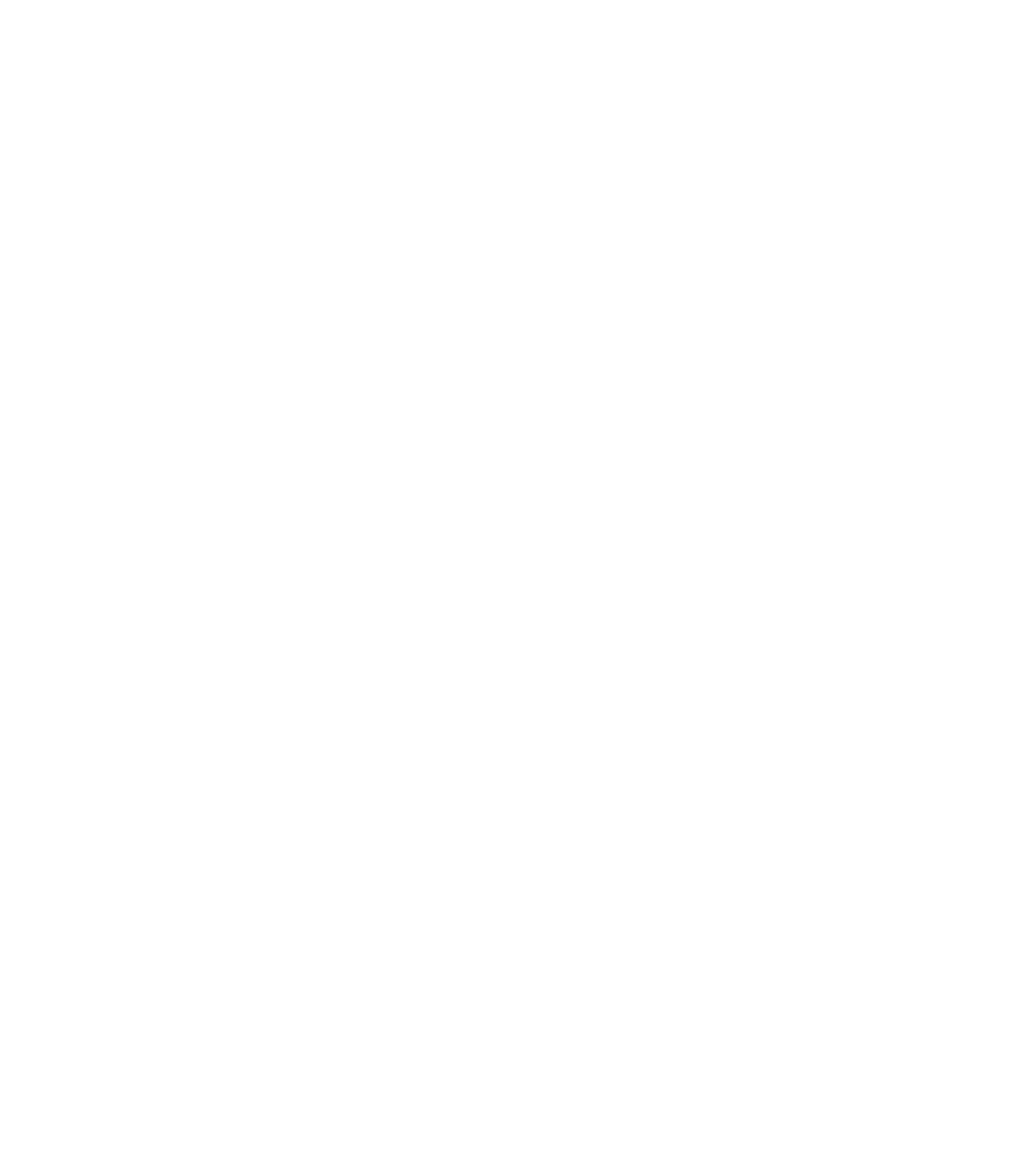
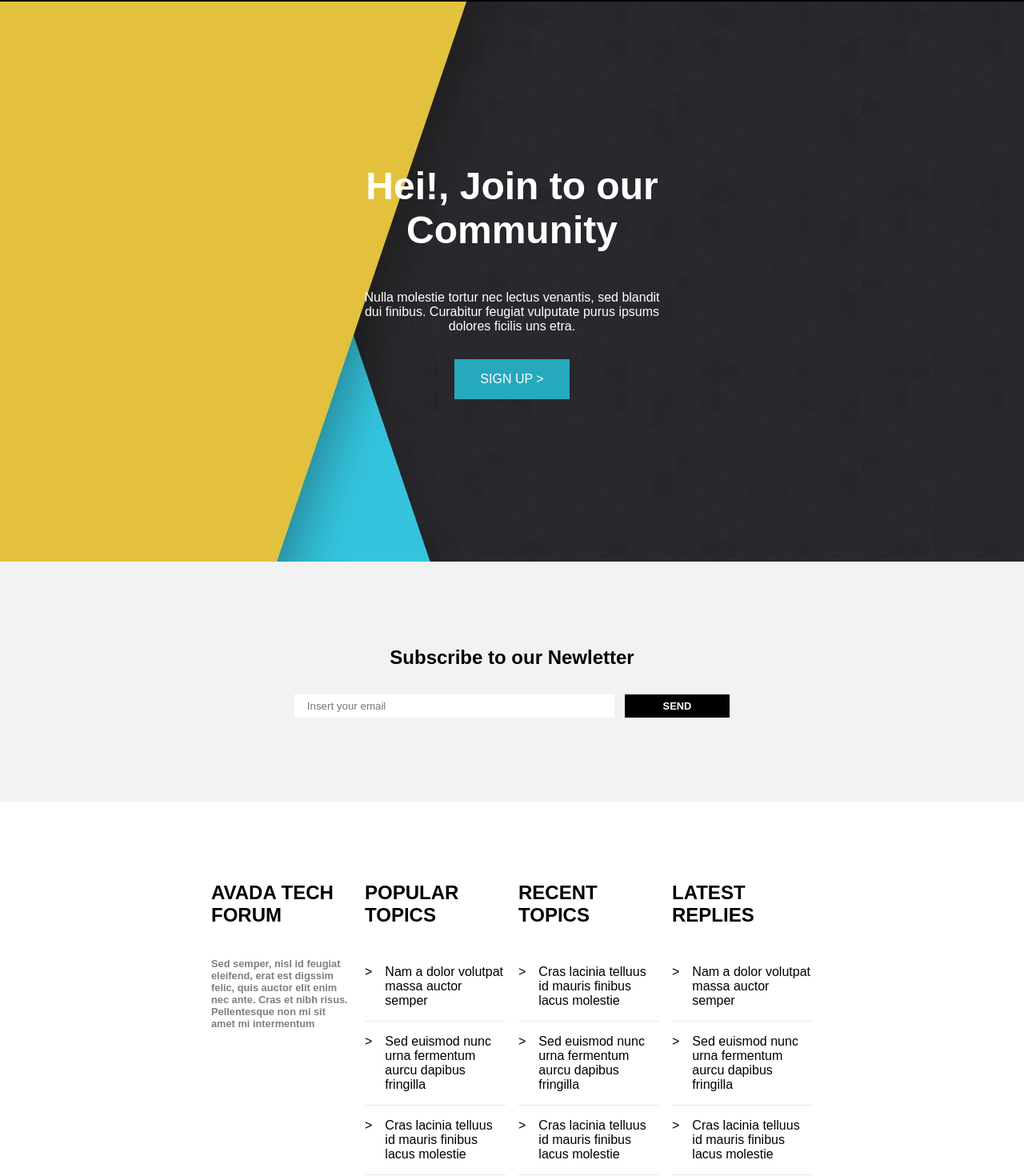
Before and after one commit to callagan70/proj-html-vuejs, a Vue app: page / in a window 1280 px wide. Shown: the part 4557-6027 px from the top of the page at 80% size. Before the commit the page ends 4459 px from the top, so only its background shows below. Built offline with nearby package versions, Linux system fonts and the light colour scheme.

Commit message:
Sono quasi alla fine, mi manca il footer

```diff
--- a/src/App.vue
+++ b/src/App.vue
@@ -7,15 +7,10 @@
       <SecThree />
       <DivCom />
       <SeC4 />
-
-
-
-
-
-
-
-
-
+      <DivCom />
+      <SeC5 />
+      <SeC6 />
+      <SeC7 />
     </main>
 </div>
 </template>
@@ -27,6 +22,9 @@
 import SecThree from './components/SecThree.vue'
 import DivCom from './components/DivCom.vue'
 import SeC4 from './components/SeC4.vue'
+import SeC5 from './components/SeC5.vue'
+import SeC6 from './components/SeC6.vue'
+import SeC7 from './components/SeC7.vue'
 
 export default {
   components: {
@@ -36,6 +34,9 @@
     SecThree,
     DivCom,
     SeC4,
+    SeC5,
+    SeC6,
+    SeC7
    },
 }
 
@@ -50,7 +51,6 @@
     font-family: Arial, Helvetica, sans-serif;
   }
 
-// NOTE come installare FontAwesame
 // NOTE come si può inserire uno style dentro l'altro?
 // NOTE come si può stampare gli elementi di un arrow ?
 // NOTE capire come dimicizzare le immagine sella SecThree
--- a/src/components/SeC4.vue
+++ b/src/components/SeC4.vue
@@ -89,6 +89,7 @@
     background-color: white;
     width: 250px;
     height: 250px;
+    border-top: 3px solid #27AFC3;
 }
 
 .row{
--- /dev/null
+++ b/src/components/SeC5.vue
@@ -0,0 +1,69 @@
+<template>
+    <section>
+        <div>
+            <h1>Hei!, Join to our Community</h1>
+            <h4>Nulla molestie tortur nec lectus venantis, sed blandit dui finibus. Curabitur feugiat vulputate purus ipsums dolores ficilis uns etra.</h4>
+            <div class="button">
+                <a href="#">
+                    SIGN UP >
+                </a>
+            </div>
+        </div>
+    </section>
+</template>
+
+<script>
+export default {
+    name: 'SeC5',
+
+}
+
+</script>
+
+<style scoped lang="scss">
+
+section{
+    display: flex;
+    justify-content: center;
+    align-items:  center;
+    width: 100%;
+    height: 700px;
+    background-image: url('../assets/img/join_now_cta_bg.jpg');
+    background-repeat: no-repeat;
+    color: white;
+}
+
+section>div{
+    display: flex;
+    justify-content: center;
+    align-items:  center;
+    flex-direction: column;
+    width: 30%;
+}
+
+section>div>h1{
+    font-size: 3em;
+    text-align: center;
+    margin-bottom: 1em;
+    font-weight: 900;
+}
+
+section>div>h4{
+    text-align: center;
+    margin-bottom: 1em;
+        font-weight: 500;
+}
+
+section>div>div>a{
+    text-decoration: none;
+    color: white;
+};
+
+.button{
+    margin-top: 1em;
+    padding: 1em 2em 1em 2em;
+    width: fit-content;
+    background-color: #26A9BD;
+}
+
+</style>
--- /dev/null
+++ b/src/components/SeC6.vue
@@ -0,0 +1,51 @@
+<template>
+    <section>
+        <h2>Subscribe to our Newletter</h2>
+        <div>
+            <input type="text" placeholder="Insert your email">
+            <span>SEND</span>
+        </div>
+
+    </section>
+</template>
+
+<script>
+export default {
+    name: 'SeC6',
+
+}
+
+</script>
+
+<style scoped lang="scss">
+
+section{
+    display: flex;
+    align-items: center;
+    justify-content: center;
+    flex-direction: column;
+    background-color: #F2F2F2;
+    width: 100%;
+    height: 300px;
+}
+
+section>div{
+    margin-top: 2em;
+}
+
+section>div>span{
+    margin-left: 1em;
+    padding: 7px 48px 7px 48px;
+    background-color: black;
+    color: white;
+    font-weight: 700;
+    font-size: 0.8em;
+}
+
+section>div>input{
+    padding: 7px 16px 7px 16px;
+    border: 0px solid white;
+    width: 400px;
+}
+
+</style>
--- /dev/null
+++ b/src/components/SeC7.vue
@@ -0,0 +1,185 @@
+<template>
+    <section>
+
+            <div>
+                <h1>AVADA TECH FORUM</h1>
+                <h3>Sed semper, nisl id feugiat eleifend, erat est digssim felic, quis auctor elit enim nec ante. Cras et nibh risus. Pellentesque non mi sit amet mi intermentum</h3>
+            </div>
+
+            <div>
+                <h1>POPULAR TOPICS</h1>
+                <div class="cont_topic">
+                        <div class="topic">
+                                <div>
+                                    >
+                                </div>
+                                <div class="topic_2">
+                                    <a href="#">Nam a dolor volutpat massa auctor semper</a>
+                                </div>
+                        </div>
+                        <div class="topic">
+                                <div>
+                                    >
+                                </div>
+                                <div class="topic_2">
+                                    <a href="#">Sed euismod nunc urna fermentum aurcu dapibus fringilla</a>
+                                </div>
+                        </div>
+                        <div class="topic">
+                                <div>
+                                    >
+                                </div>
+                                <div class="topic_2">
+                                    <a href="#">Cras lacinia telluus id mauris finibus lacus molestie</a>
+                                </div>
+                        </div>
+                        <div class="topic">
+                                <div>
+                                    >
+                                </div>
+                                <div class="topic_2">
+                                    <a href="#">Curabitus a scelerisque ligula</a>
+                                </div>
+                        </div>
+                </div>
+            </div>
+
+            <div>
+                <h1>RECENT TOPICS</h1>
+                <div class="cont_topic">
+                        <div class="topic">
+                                <div>
+                                    >
+                                </div>
+                                <div class="topic_2">
+                                    <a href="#">Cras lacinia telluus id mauris finibus lacus molestie</a>
+                                </div>
+                        </div>
+                        <div class="topic">
+                                <div>
+                                    >
+                                </div>
+                                <div class="topic_2">
+                                    <a href="#">Sed euismod nunc urna fermentum aurcu dapibus fringilla</a>
+                                </div>
+                        </div>
+                        <div class="topic">
+                                <div>
+                                    >
+                                </div>
+                                <div class="topic_2">
+                                    <a href="#">Cras lacinia telluus id mauris finibus lacus molestie</a>
+                                </div>
+                        </div>
+                        <div class="topic">
+                                <div>
+                                    >
+                                </div>
+                                <div class="topic_2">
+                                    <a href="#">Curabitus a scelerisque ligula</a>
+                                </div>
+                        </div>
+                </div>
+            </div>
+
+            <div>
+                <h1>LATEST REPLIES</h1>
+                <div class="cont_topic">
+                        <div class="topic">
+                                <div>
+                                    >
+                                </div>
+                                <div class="topic_2">
+                                    <a href="#">Nam a dolor volutpat massa auctor semper</a>
+                                </div>
+                        </div>
+                        <div class="topic">
+                                <div>
+                                    >
+                                </div>
+                                <div class="topic_2">
+                                    <a href="#">Sed euismod nunc urna fermentum aurcu dapibus fringilla</a>
+                                </div>
+                        </div>
+                        <div class="topic">
+                                <div>
+                                    >
+                                </div>
+                                <div class="topic_2">
+                                    <a href="#">Cras lacinia telluus id mauris finibus lacus molestie</a>
+                                </div>
+                        </div>
+                        <div class="topic">
+                                <div>
+                                    >
+                                </div>
+                                <div class="topic_2">
+                                    <a href="#">Curabitus a scelerisque ligula</a>
+                                </div>
+                        </div>
+                </div>
+            </div>
+
+    </section>
+</template>
+
+<script>
+export default {
+    name: 'SeC7',
+
+}
+
+</script>
+
+<style scoped lang="scss">
+
+section{
+    display: flex;
+    flex-wrap: wrap;
+    justify-content: space-around;
+    padding-top: 100px;
+    height: 500px;
+    padding-left: 20%;
+    padding-right: 20%;
+    border-bottom: 2px solid #EAEAEA;
+}
+
+section>div{
+    width: calc((100%/4) - 16px)
+}
+
+section>div>h3{
+    font-size: 0.8em;
+    opacity: 0.5;
+    margin-top: 3em;
+}
+
+.topic{
+    display: flex;
+    flex: wrap;
+    border-bottom: 1px solid #EAEAEA;
+    padding: 1em 0px 1em 0px;
+}
+
+.topic_2{
+    margin-left: 1em;
+    color: white;
+}
+
+.topic_2 a{
+       color: black;
+       text-decoration: none;
+       line-height: 1em;
+       word-wrap: break-word;
+       text-align: left;
+
+
+}
+
+.cont_topic{
+    margin-top: 2em;
+
+}
+
+
+</style>
```
